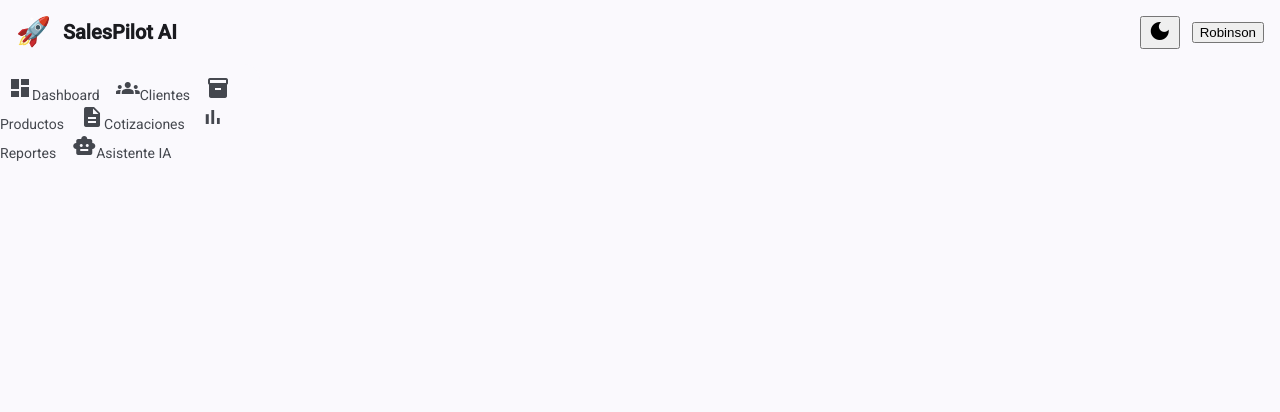
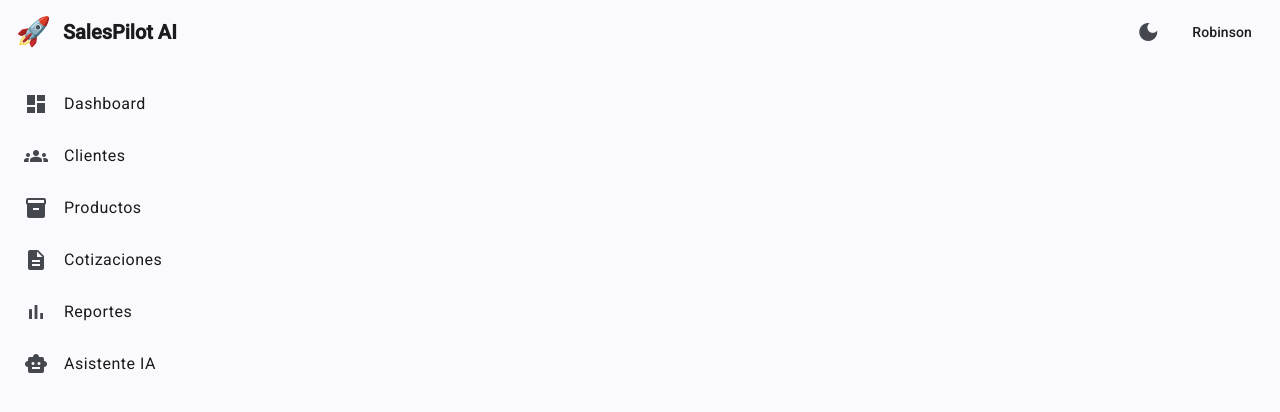
Before and after one commit to RoBiNLoDa/salespilot-ai, an Angular app in the folder frontend/: page / in a window 1280 px wide. Shown: the top 412 px of the page. Built offline with nearby package versions, Linux system fonts and the light colour scheme.

Commit message:
feat(layout): implement reusable application shell

```diff
--- /dev/null
+++ b/frontend/src/app/core/models/navigation-items.ts
@@ -0,0 +1,5 @@
+export interface NavigationItem {
+  label: string;
+  icon: string;
+  route: string;
+}
--- /dev/null
+++ b/frontend/src/app/core/services/navigation.ts
@@ -0,0 +1,40 @@
+import { Injectable } from '@angular/core';
+import { NavigationItem } from '@core/models/navigation-items';
+
+@Injectable({
+  providedIn: 'root',
+})
+export class NavigationService {
+  readonly items: NavigationItem[] = [
+    {
+      label: 'Dashboard',
+      icon: 'dashboard',
+      route: '/dashboard',
+    },
+    {
+      label: 'Clientes',
+      icon: 'groups',
+      route: '/customers',
+    },
+    {
+      label: 'Productos',
+      icon: 'inventory_2',
+      route: '/products',
+    },
+    {
+      label: 'Cotizaciones',
+      icon: 'description',
+      route: '/quotes',
+    },
+    {
+      label: 'Reportes',
+      icon: 'bar_chart',
+      route: '/reports',
+    },
+    {
+      label: 'Asistente IA',
+      icon: 'smart_toy',
+      route: '/assistant',
+    },
+  ];
+}
--- a/frontend/src/app/shared/ui/sidebar/sidebar.html
+++ b/frontend/src/app/shared/ui/sidebar/sidebar.html
@@ -1,33 +1,23 @@
 <mat-nav-list>
 
-  <a mat-list-item>
-    <mat-icon matListItemIcon>dashboard</mat-icon>
-    <span matListItemTitle>Dashboard</span>
-  </a>
+  @for (item of navigation.items; track item.route) {
 
-  <a mat-list-item>
-    <mat-icon matListItemIcon>groups</mat-icon>
-    <span matListItemTitle>Clientes</span>
-  </a>
+    <a
+      mat-list-item
+      [routerLink]="item.route"
+      routerLinkActive="active-link"
+      [routerLinkActiveOptions]="{ exact: true }">
 
-  <a mat-list-item>
-    <mat-icon matListItemIcon>inventory_2</mat-icon>
-    <span matListItemTitle>Productos</span>
-  </a>
+      <mat-icon matListItemIcon>
+        {{ item.icon }}
+      </mat-icon>
 
-  <a mat-list-item>
-    <mat-icon matListItemIcon>description</mat-icon>
-    <span matListItemTitle>Cotizaciones</span>
-  </a>
+      <span matListItemTitle>
+        {{ item.label }}
+      </span>
 
-  <a mat-list-item>
-    <mat-icon matListItemIcon>bar_chart</mat-icon>
-    <span matListItemTitle>Reportes</span>
-  </a>
+    </a>
 
-  <a mat-list-item>
-    <mat-icon matListItemIcon>smart_toy</mat-icon>
-    <span matListItemTitle>Asistente IA</span>
-  </a>
+  }
 
 </mat-nav-list>
--- a/frontend/src/app/shared/ui/sidebar/sidebar.scss
+++ b/frontend/src/app/shared/ui/sidebar/sidebar.scss
@@ -10,8 +10,18 @@ mat-nav-list {
 a[mat-list-item] {
   border-radius: 8px;
   margin: 4px 8px;
+  transition: background-color 0.2s ease, color 0.2s ease;
 }
 
 a[mat-list-item]:hover {
   background: rgba(0, 0, 0, 0.05);
 }
+
+.active-link {
+  background: rgba(37, 99, 235, 0.12);
+  color: var(--mat-sys-primary);
+
+  mat-icon {
+    color: var(--mat-sys-primary);
+  }
+}
--- a/frontend/src/app/shared/ui/sidebar/sidebar.ts
+++ b/frontend/src/app/shared/ui/sidebar/sidebar.ts
@@ -1,13 +1,15 @@
-import { Component } from '@angular/core';
-import { MatIcon } from "@angular/material/icon";
-import { MatNavList } from "@angular/material/list";
+import { Component, inject } from '@angular/core';
+import { MatIconModule } from "@angular/material/icon";
+import { MatListModule } from "@angular/material/list";
+import { NavigationService } from '@core/services/navigation';
+import { RouterLink, RouterLinkActive } from '@angular/router';
 
 @Component({
   selector: 'app-sidebar',
-  imports: [MatIcon, MatNavList],
+  imports: [MatIconModule, MatListModule, RouterLink, RouterLinkActive],
   templateUrl: './sidebar.html',
   styleUrl: './sidebar.scss',
 })
 export class Sidebar {
-
+  navigation = inject(NavigationService)
 }
--- a/frontend/src/app/shared/ui/toolbar/toolbar.ts
+++ b/frontend/src/app/shared/ui/toolbar/toolbar.ts
@@ -1,9 +1,10 @@
 import { Component } from '@angular/core';
-import { MatIcon } from "@angular/material/icon";
+import { MatIconModule } from "@angular/material/icon";
+import { MatButtonModule } from '@angular/material/button';
 
 @Component({
   selector: 'app-toolbar',
-  imports: [MatIcon],
+  imports: [MatIconModule, MatButtonModule],
   templateUrl: './toolbar.html',
   styleUrl: './toolbar.scss',
 })
```
